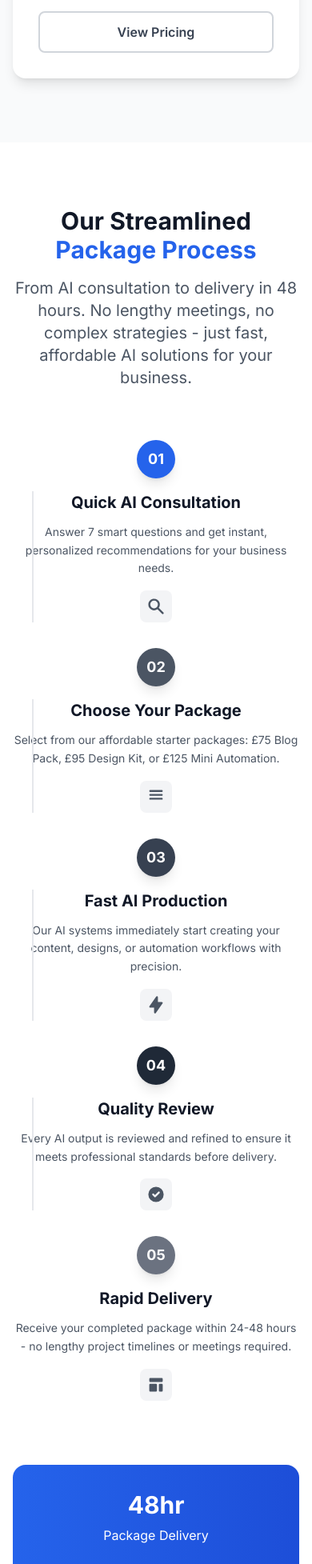
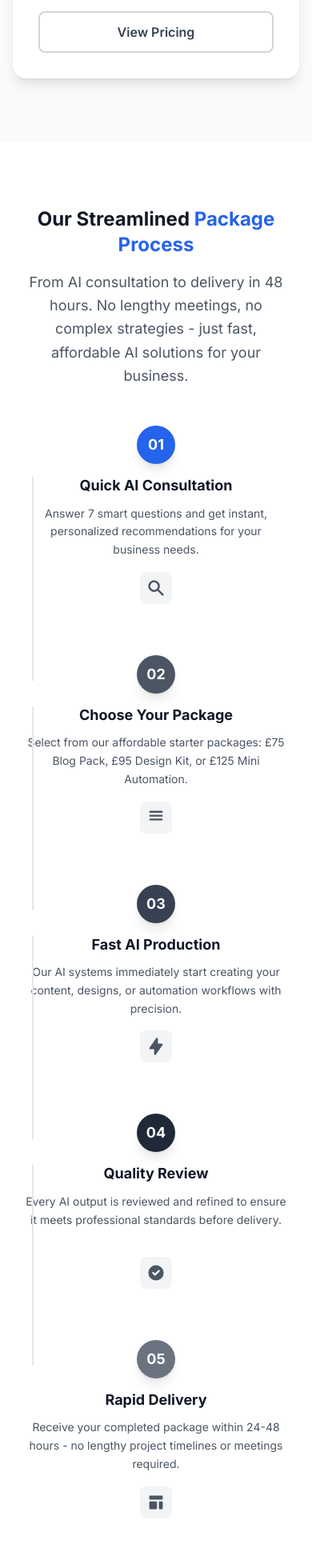
Before and after one commit to corze73/coreai-studio, a Next.js app: page / in a window 390 px wide. Shown: the part 5060-7015 px from the top of the page at 80% size. Built offline with nearby package versions, Linux system fonts and the light colour scheme.

Commit message:
Fix mobile text overlapping issues in Process component

```diff
--- a/src/components/Process.tsx
+++ b/src/components/Process.tsx
@@ -61,12 +61,12 @@ export default function Process() {
     <section id="process" className="py-20 bg-white">
       <div className="max-w-7xl mx-auto px-4 sm:px-6 lg:px-8">
         {/* Header */}
-        <div className="text-center mb-16">
-          <h2 className="text-3xl md:text-4xl font-bold text-gray-900 mb-4">
+        <div className="text-center mb-12 lg:mb-16">
+          <h2 className="text-2xl md:text-3xl lg:text-4xl font-bold text-gray-900 mb-4 px-4">
             Our Streamlined
             <span className="text-primary-600"> Package Process</span>
           </h2>
-          <p className="text-xl text-gray-600 max-w-3xl mx-auto">
+          <p className="text-lg lg:text-xl text-gray-600 max-w-3xl mx-auto px-4 leading-relaxed">
             From AI consultation to delivery in 48 hours. No lengthy meetings,
             no complex strategies - just fast, affordable AI solutions for your business.
           </p>
@@ -77,25 +77,25 @@ export default function Process() {
           {/* Desktop Timeline */}
           <div className="hidden lg:block absolute top-20 left-0 right-0 h-0.5 bg-gray-200"></div>
 
-          <div className="grid lg:grid-cols-5 gap-8">
+          <div className="grid lg:grid-cols-5 gap-8 lg:gap-4">
             {steps.map((step, index) => (
-              <div key={index} className="relative">
+              <div key={index} className="relative mb-8 lg:mb-0">
                 {/* Mobile Timeline */}
                 {index < steps.length - 1 && (
-                  <div className="lg:hidden absolute left-6 top-16 bottom-0 w-0.5 bg-gray-200"></div>
+                  <div className="lg:hidden absolute left-6 top-16 w-0.5 bg-gray-200" style={{height: 'calc(100% + 2rem)'}}></div>
                 )}
 
                 <div className="text-center lg:text-center">
                   {/* Step Number Circle */}
-                  <div className={`relative inline-flex items-center justify-center w-12 h-12 ${step.color} text-white rounded-full font-bold text-lg mb-4 shadow-lg`}>
+                  <div className={`relative inline-flex items-center justify-center w-12 h-12 ${step.color} text-white rounded-full font-bold text-lg mb-4 shadow-lg z-10`}>
                     {step.number}
                     <div className="absolute inset-0 bg-white/20 rounded-full animate-ping"></div>
                   </div>
 
                   {/* Content */}
-                  <div className="lg:px-2">
-                    <h3 className="text-xl font-bold text-gray-900 mb-3">{step.title}</h3>
-                    <p className="text-gray-600 text-sm leading-relaxed mb-4">{step.description}</p>
+                  <div className="px-4 lg:px-2">
+                    <h3 className="text-lg lg:text-xl font-bold text-gray-900 mb-3 leading-tight">{step.title}</h3>
+                    <p className="text-gray-600 text-sm leading-relaxed mb-4 min-h-[4rem] lg:min-h-[5rem]">{step.description}</p>
 
                     {/* Icon */}
                     <div className="inline-flex items-center justify-center w-10 h-10 bg-gray-100 rounded-lg text-gray-600">
@@ -109,19 +109,19 @@ export default function Process() {
         </div>
 
         {/* Bottom Stats */}
-        <div className="mt-20 bg-gradient-to-r from-primary-600 to-primary-700 rounded-2xl p-8 text-white">
-          <div className="grid md:grid-cols-3 gap-8 text-center">
+        <div className="mt-16 lg:mt-20 bg-gradient-to-r from-primary-600 to-primary-700 rounded-2xl p-6 lg:p-8 text-white mx-4 lg:mx-0">
+          <div className="grid grid-cols-1 sm:grid-cols-3 gap-6 lg:gap-8 text-center">
             <div>
-              <div className="text-3xl font-bold mb-2">48hr</div>
-              <div className="text-primary-100">Package Delivery</div>
+              <div className="text-2xl lg:text-3xl font-bold mb-2">48hr</div>
+              <div className="text-primary-100 text-sm lg:text-base">Package Delivery</div>
             </div>
             <div>
-              <div className="text-3xl font-bold mb-2">£75+</div>
-              <div className="text-primary-100">Starting Packages</div>
+              <div className="text-2xl lg:text-3xl font-bold mb-2">£75+</div>
+              <div className="text-primary-100 text-sm lg:text-base">Starting Packages</div>
             </div>
             <div>
-              <div className="text-3xl font-bold mb-2">100%</div>
-              <div className="text-primary-100">AI-Powered</div>
+              <div className="text-2xl lg:text-3xl font-bold mb-2">100%</div>
+              <div className="text-primary-100 text-sm lg:text-base">AI-Powered</div>
             </div>
           </div>
         </div>
```
